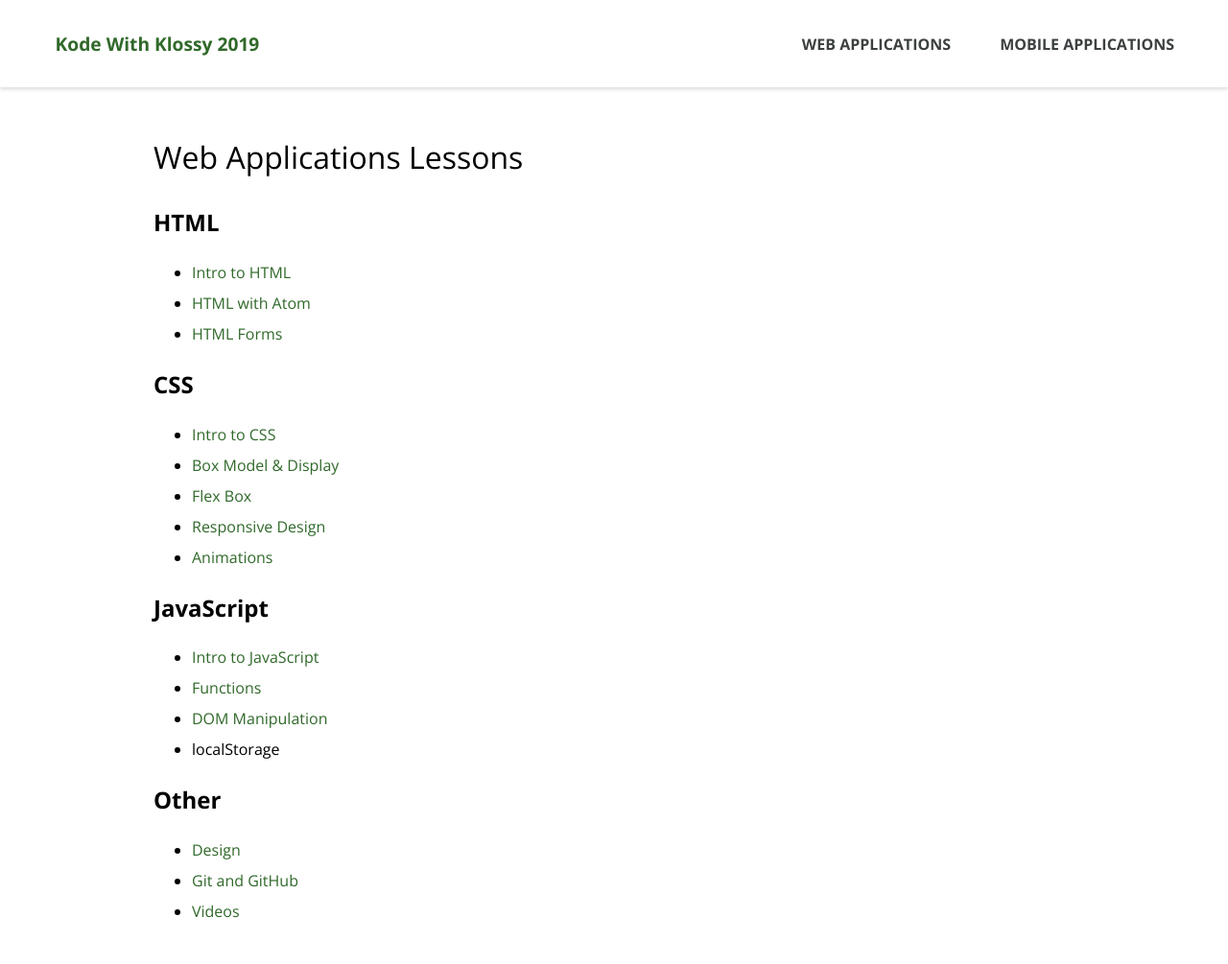
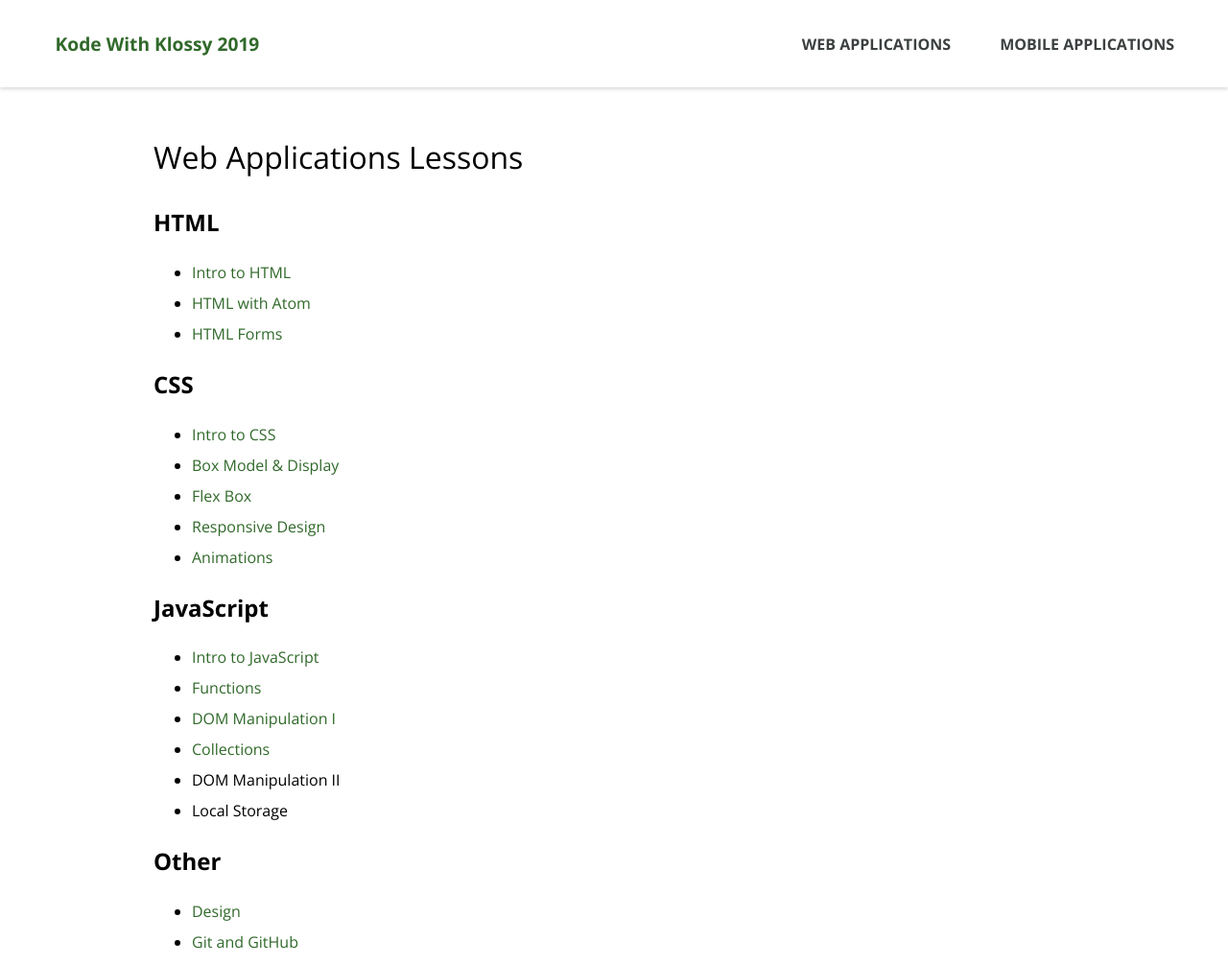
Before and after one commit to ameseee/kwk-curriculum-site, a Jekyll site: the page built from web-app/lessons/index.md, in a window 1280 px wide. Shown: the top 1005 px of the page at 96% size. Built offline with Jekyll 4.4.1, drawn with Linux system fonts in a browser that asks for light colours; nearby versions of some CDN libraries.

Commit message:
Update links on Web App lessons page

```diff
--- a/web-app/lessons/index.md
+++ b/web-app/lessons/index.md
@@ -17,8 +17,10 @@ title: Web Applications Lessons
 ## JavaScript
 - [Intro to JavaScript]({{ site.url }}/web-app/lessons/intro-to-js)
 - [Functions]({{ site.url }}/web-app/lessons/functions)
-- [DOM Manipulation]({{ site.url }}/web-app/lessons/dom-manipulation)
-- localStorage
+- [DOM Manipulation I]({{ site.url }}/web-app/lessons/dom-manipulation)
+- [Collections]({{ site.url }}//web-app/lessons/collections)
+- DOM Manipulation II
+- Local Storage
 
 ## Other
 - [Design]({{ site.url }}/web-app/lessons/design)
```
